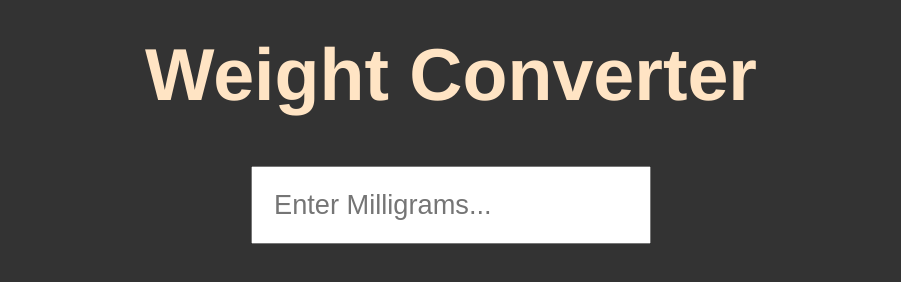
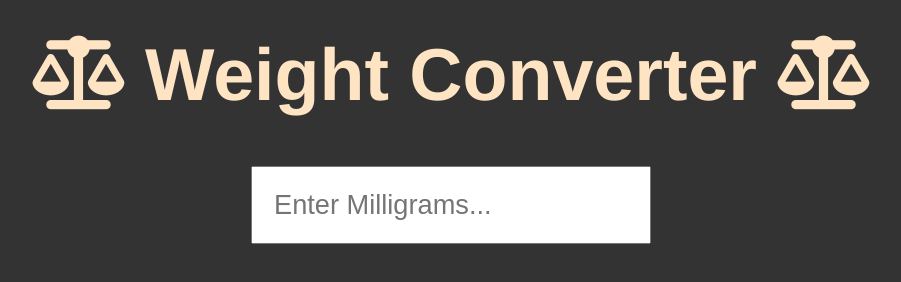
Before and after one commit to anmol224/weightconverter, a plain HTML site: page index.html in a window 1280 px wide. Shown: the whole page, without its empty margins (189-1090 px from the left). Drawn offline with Linux system fonts and the light colour scheme.

Commit message:
Update index.html

```diff
--- a/index.html
+++ b/index.html
@@ -2,6 +2,7 @@
     <head>
         <title>Weight Converter</title>
         <link rel="stylesheet" href="w.css">
+        <script src="https://kit.fontawesome.com/82fa2a014b.js" crossorigin="anonymous"></script>
 
     </head>
     <body>
```
